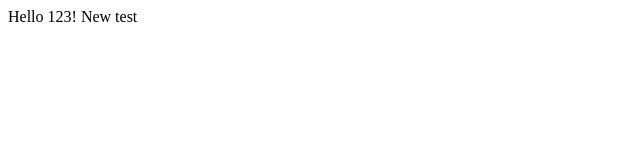
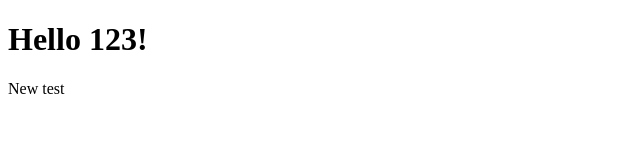
Before and after one commit to MarynaProzorovska/Testproject, a plain HTML site: page index.html in a window 1280 px wide. Shown: the whole page, without its empty margins (0-640 px from the left). Drawn offline with Linux system fonts and the light colour scheme.

Commit message:
Updated file

```diff
--- a/index.html
+++ b/index.html
@@ -6,7 +6,7 @@
     <title>Document</title>
 </head>
 <body>
-    Hello 123!
-    New test
+   <h1> Hello 123!</h1>
+  <p>New test</p>
 </body>
 </html>
```
